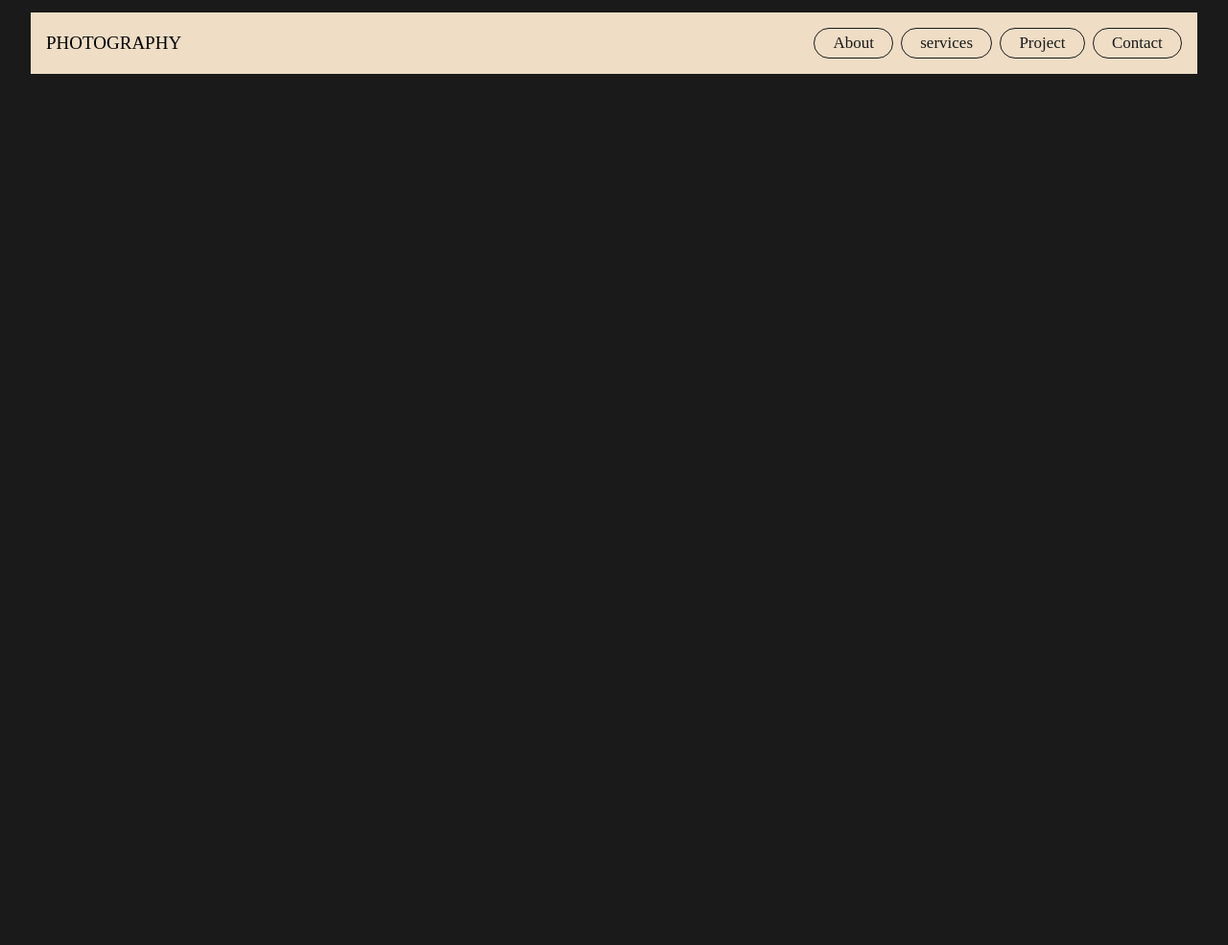
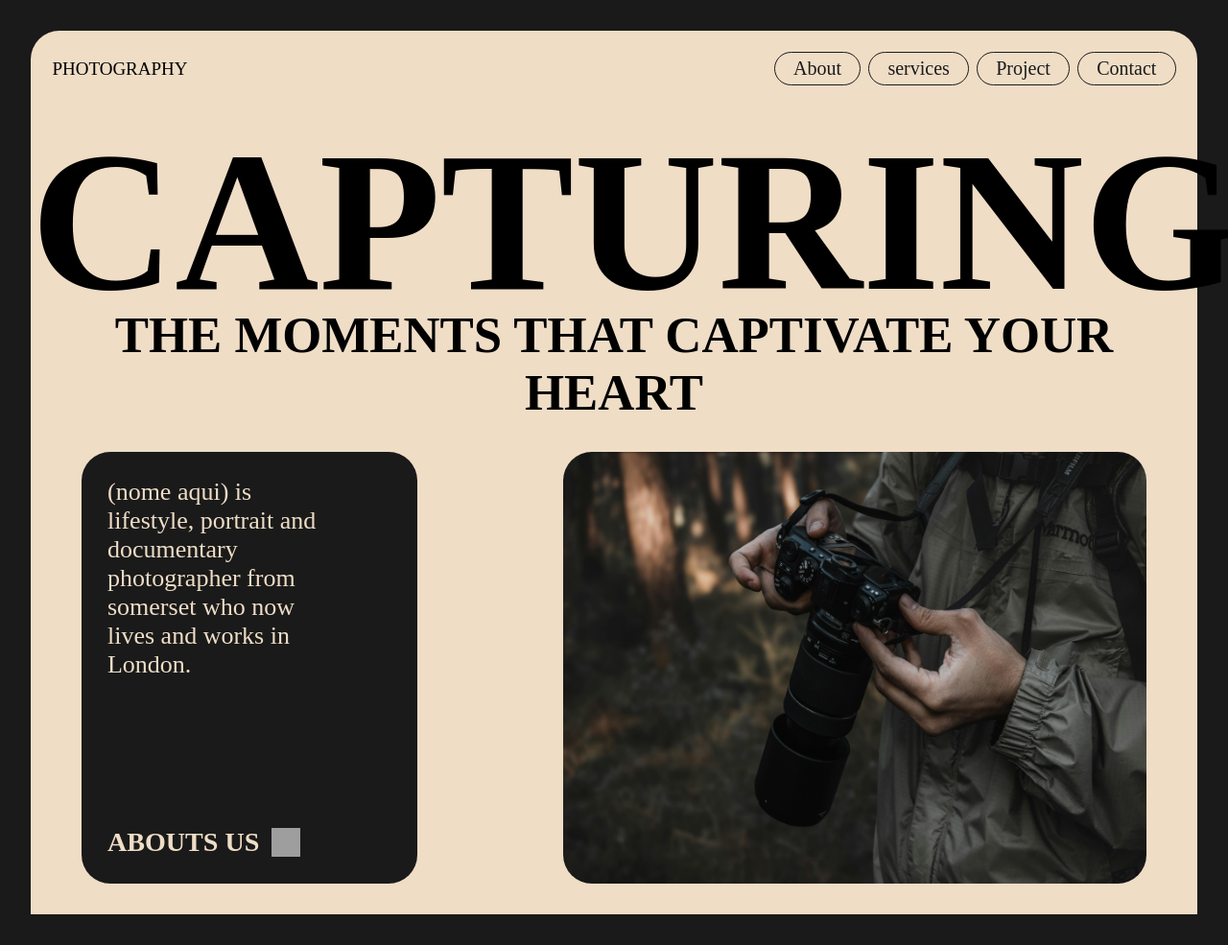
Before and after one commit to Pedroh-dev01/Fotografo, a plain HTML site: page index.html in a window 1280 px wide. Shown: the whole page at 96% size. Before the commit the page ends 800 px from the top, so only its background shows below. Drawn offline with Linux system fonts and the light colour scheme; grey boxes are pictures that could not be loaded.

Commit message:
salvar e terminar home

```diff
--- a/index.html
+++ b/index.html
@@ -31,5 +31,26 @@
             </div>
         </nav>
     </header>
+
+    <main>
+        <section class="home">
+            <h1>Capturing</h1>
+            <h4>The moments that captivate your heart</h4>
+            <div class="container_divs">
+                <div class="container__About_us">
+                    <p>(nome aqui) is lifestyle, portrait and documentary photographer from somerset who now lives and works in London.</p>
+                    <div class="About_us">
+                        <a href="#"><h3>abouts us</h3></a>
+                        <img width="30" height="30" src="https://img.icons8.com/ios-filled/100/EFDDC6/circled-chevron-right.png" alt="circled-chevron-right"/>
+                    </div>
+                </div>
+                <div class="my_figure">
+                    <figure>
+                        <img src="src/assent/img/camera.jpg" alt="Fotografo">
+                    </figure>
+                </div>
+            </div>
+        </section>
+    </main>
 </body>
 </html>
--- a/src/style.scss
+++ b/src/style.scss
@@ -21,12 +21,18 @@
 
 body{
     background-color: var(--bg_fundo);
-    padding: .8rem 2rem;
+    padding: 2rem;
+}
+
+h1,h2,h3,h4,h5,h6{
+    text-transform: uppercase;
 }
 
 header{
     background-color: var(--bege);
-    padding: 1rem;
+    padding: 1.4rem;
+    border-top-left-radius: var(--rounds);
+    border-top-right-radius: var(--rounds);
 
     nav{
         display: flex;
@@ -50,12 +56,14 @@ header{
                     padding: 5px 1.2rem;
                     border-radius: var(--rounds);
 
-                    &:hover{
+                    li{
+                        font-size: 20px;
+                        color: var(--text-black);
 
-                    }
-                    li{
-                        font-size: 17px;
-                        color: var(--text-black);
+                        &:hover{
+                            font-size: 23px;
+                            transition: .2s linear;
+                        }
                     }
                 }
             }
@@ -63,3 +71,75 @@ header{
         }
     }
 }
+
+main{
+    .home{
+        background-color: var(--bege);
+        display: flex;
+        flex-direction: column;
+        text-align: center;
+
+        h1{
+            font-size: 13rem;
+        }
+
+        h4{
+            font-size: 3.3rem;
+            margin-top: -2rem;
+        }
+
+        .container_divs{
+            display: flex;
+            justify-content: space-between;
+            align-items: center;
+            padding: 2rem 3.3rem;
+
+
+            .container__About_us{
+                background-color: var(--bg_fundo);
+                border-radius: var(--rounds);
+                color: var(--text-bege);
+                display: flex;
+                flex-direction: column;
+                justify-content: space-between;
+                height: 450px;
+                width: 400px;
+                padding: 1.7rem;
+                p{
+                    font-size: 26px;
+                    width: 80%;
+                    text-align: left;
+                }
+
+                .About_us{
+                    display: flex;
+                    gap: .8rem;
+                    align-items: center;
+                    font-size: 24px;
+                    a{
+                        color: var(--text-bege);
+
+                        &:hover{
+                            text-decoration: underline;
+                            transition: .9s linear;
+                        }
+                    }
+                }
+            }
+
+            .my_figure{
+                width: 80%;
+                figure{
+                    display: flex;
+                    justify-content: flex-end;
+                    border-radius: var(--rounds);
+                    img{
+                        width: 80%;
+                        height: 450px;
+                        border-radius: 30px
+                    }
+                }
+            }
+        }
+    }
+}
```
Also changed, not shown: src/assent/img/Eduarda.jpg (added), src/assent/img/camera.jpg (added), src/assent/img/camera_02.jpg (added), src/assent/img/fotografia__sofa.jpg (added), src/style.css, 5 other files.
